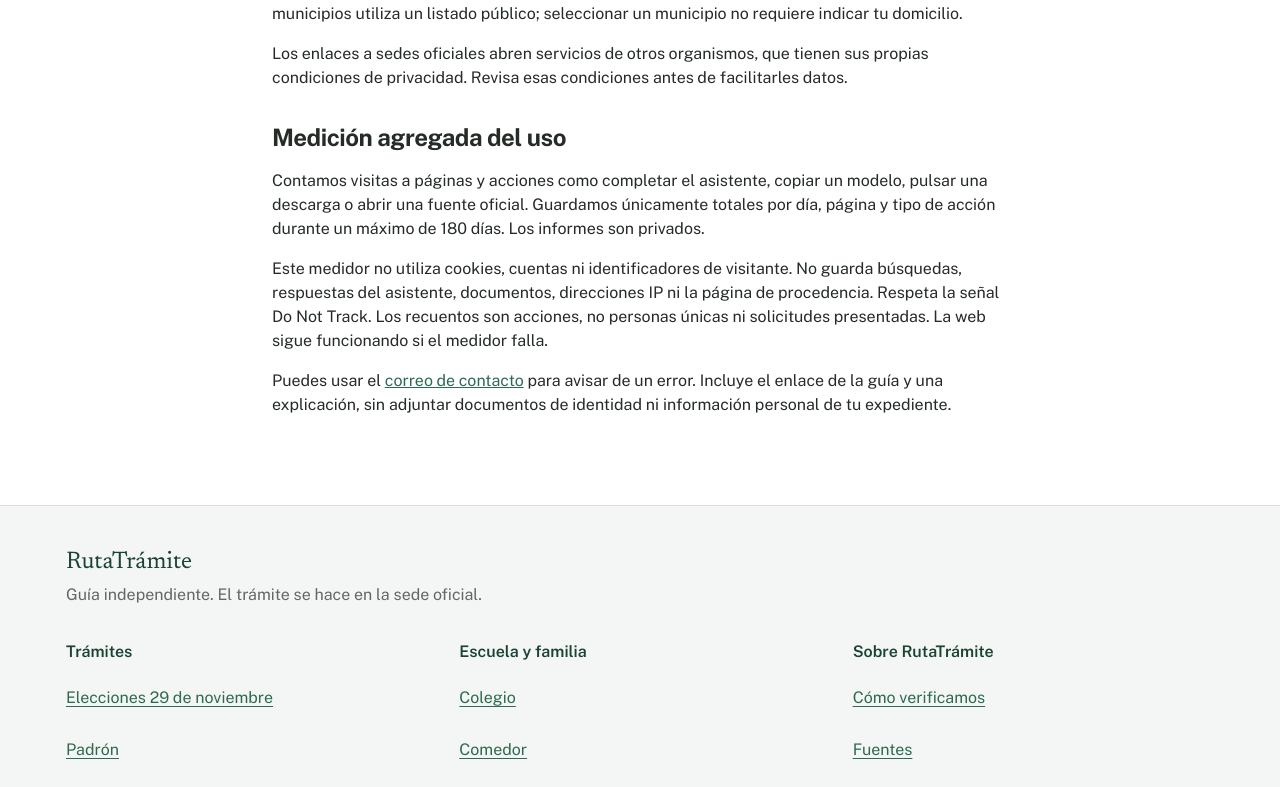
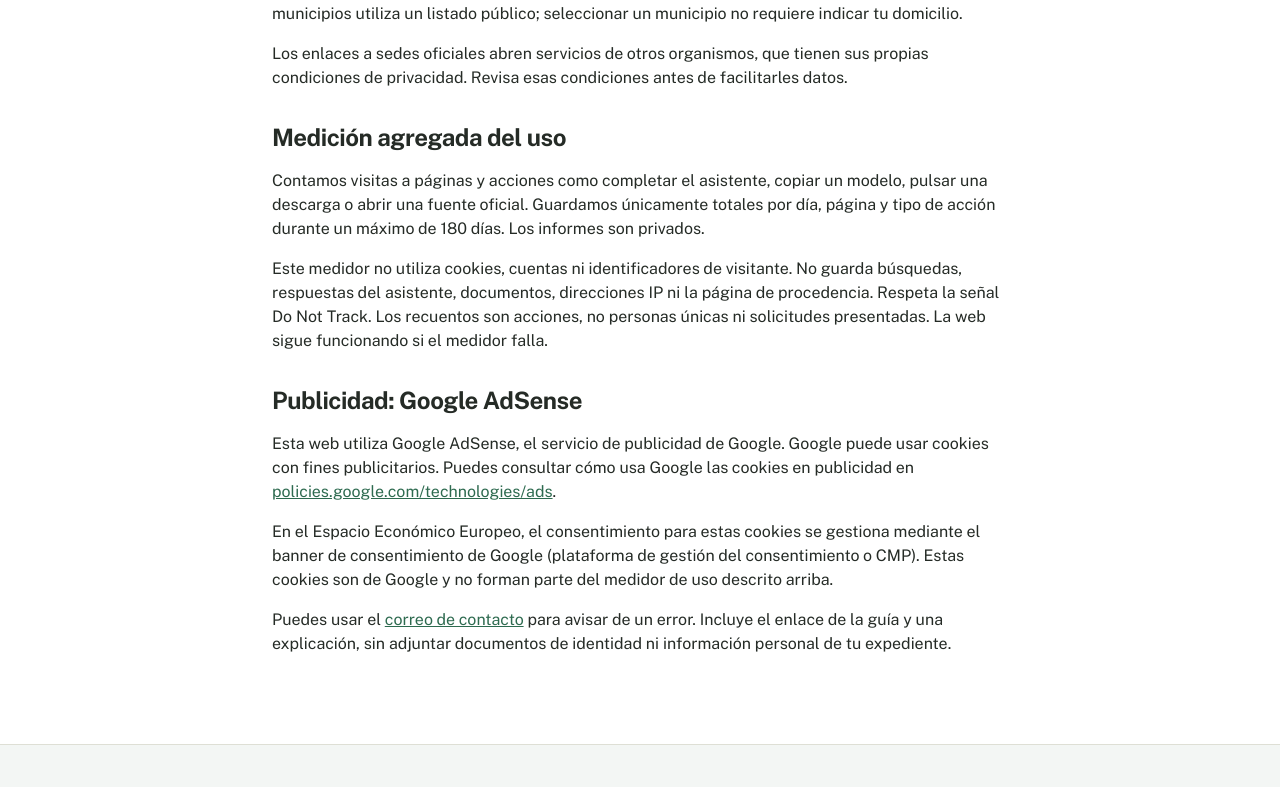
Before and after one commit to AlonsoAlviraa/rutatramite, a Next.js app: page /privacidad in a window 1280 px wide. Shown: the part 420-1207 px from the top of the page. Built offline with nearby package versions, Linux system fonts and the light colour scheme; no server answers.

Commit message:
Google AdSense (ca-pub-5984256473146677): script y meta en <head>, /ads.txt, CSP ampliada, aviso en /privacidad (release 20261018T143843Z)

```diff
--- a/src/app/layout.tsx
+++ b/src/app/layout.tsx
@@ -10,6 +10,9 @@ import { Metrics } from "@/components/ui/Metrics";
 
 /** Umami (sin cookies) servido en el mismo origen vía Caddy /stats. Inactivo si no se define NEXT_PUBLIC_UMAMI_WEBSITE_ID en el build. */
 const UMAMI_WEBSITE_ID = process.env.NEXT_PUBLIC_UMAMI_WEBSITE_ID;
+
+/** Google AdSense (cuenta de alonso.alvbal@gmail.com). Sin bloques manuales: los anuncios automáticos se activan desde el panel de AdSense. */
+const ADSENSE_CLIENT = "ca-pub-5984256473146677";
 
 const sans = Public_Sans({
   subsets: ["latin"],
@@ -70,6 +73,10 @@ export const metadata: Metadata = {
 export default function RootLayout({ children }: { children: React.ReactNode }) {
   return (
     <html lang="es" className={`${sans.variable} ${display.variable}`}>
+      <head>
+        <meta name="google-adsense-account" content={ADSENSE_CLIENT} />
+        <script async src={`https://pagead2.googlesyndication.com/pagead/js/adsbygoogle.js?client=${ADSENSE_CLIENT}`} crossOrigin="anonymous" />
+      </head>
       <body className="min-h-screen font-sans antialiased">
         <JsonLd data={[organizationJsonLd(), websiteJsonLd()]} />
         <a className="skip-link" href="#contenido" tabIndex={0}>
--- a/src/app/privacidad/page.tsx
+++ b/src/app/privacidad/page.tsx
@@ -29,6 +29,9 @@ export default function PrivacidadPage() {
       <h2 className="pt-4 text-2xl font-semibold">Medición agregada del uso</h2>
       <p>Contamos visitas a páginas y acciones como completar el asistente, copiar un modelo, pulsar una descarga o abrir una fuente oficial. Guardamos únicamente totales por día, página y tipo de acción durante un máximo de 180 días. Los informes son privados.</p>
       <p>Este medidor no utiliza cookies, cuentas ni identificadores de visitante. No guarda búsquedas, respuestas del asistente, documentos, direcciones IP ni la página de procedencia. Respeta la señal Do Not Track. Los recuentos son acciones, no personas únicas ni solicitudes presentadas. La web sigue funcionando si el medidor falla.</p>
+      <h2 className="pt-4 text-2xl font-semibold">Publicidad: Google AdSense</h2>
+      <p>Esta web utiliza Google AdSense, el servicio de publicidad de Google. Google puede usar cookies con fines publicitarios. Puedes consultar cómo usa Google las cookies en publicidad en <a className="underline" href="https://policies.google.com/technologies/ads">policies.google.com/technologies/ads</a>.</p>
+      <p>En el Espacio Económico Europeo, el consentimiento para estas cookies se gestiona mediante el banner de consentimiento de Google (plataforma de gestión del consentimiento o CMP). Estas cookies son de Google y no forman parte del medidor de uso descrito arriba.</p>
       <p>
         Puedes usar el <a className="underline" href="/contacto">correo de contacto</a> para
         avisar de un error. Incluye el enlace de la guía y una explicación, sin adjuntar
```
Also changed, not shown: next.config.ts (+1 -1 lines), public/ads.txt (added), 3 other files (tests, documents, lock files or other folders).
